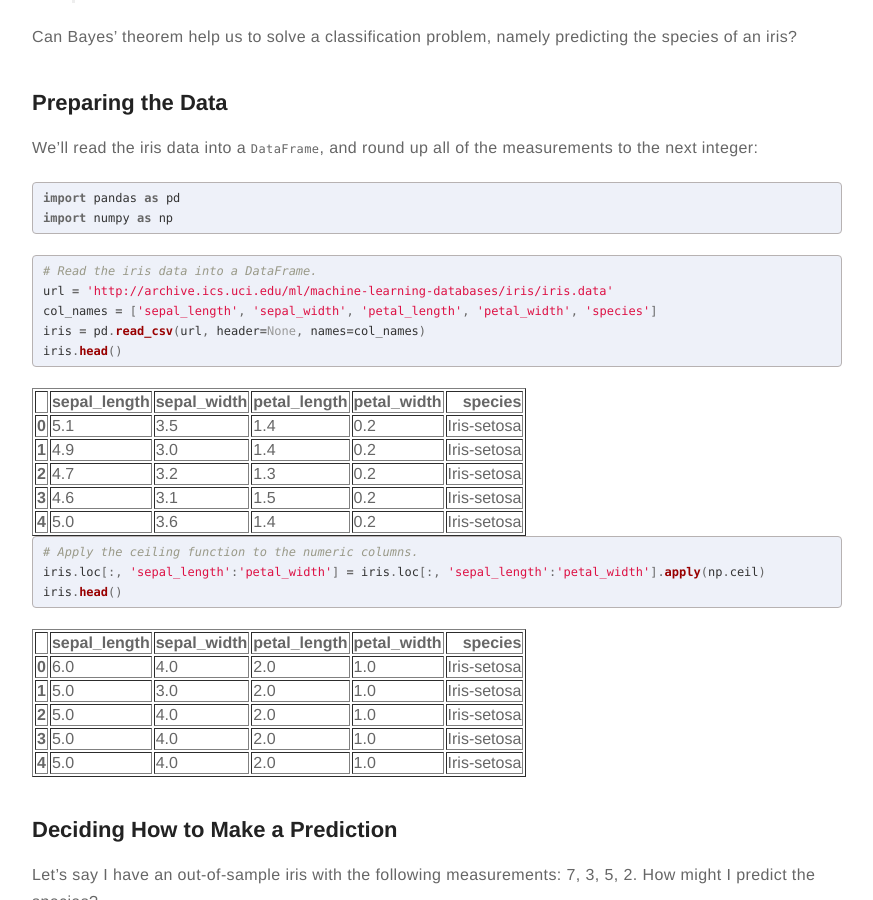
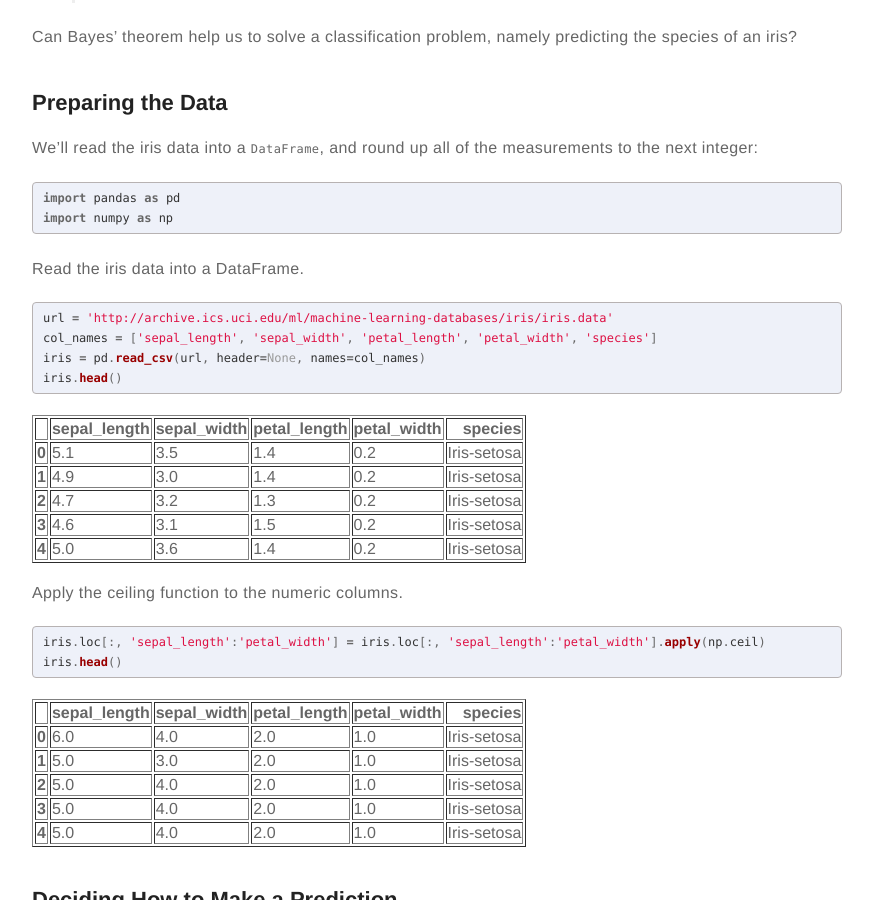
Before and after one commit to meccaLeccaHi/meccaLeccaHi.github.io, a Jekyll site: the page built from _posts/2018-11-14-bayesian-classification.md, in a window 1280 px wide and 900 px high, scrolled down 921 px. Shown: the whole window, without its empty margins (203-1076 px from the left). Built offline with Jekyll 4.4.1, drawn with Linux system fonts in a browser that asks for light colours; formulas are drawn with MathJax 3; comment, search, counter and statistics services are not loaded.

Commit message:
fixing spacing

````diff
--- a/_posts/2018-11-14-bayesian-classification.md
+++ b/_posts/2018-11-14-bayesian-classification.md
@@ -35,16 +35,13 @@ import pandas as pd
 import numpy as np
 ```
 
-
+Read the iris data into a DataFrame.
 ```python
-# Read the iris data into a DataFrame.
 url = 'http://archive.ics.uci.edu/ml/machine-learning-databases/iris/iris.data'
 col_names = ['sepal_length', 'sepal_width', 'petal_length', 'petal_width', 'species']
 iris = pd.read_csv(url, header=None, names=col_names)
 iris.head()
 ```
-
-
 
 
 <div>
@@ -118,9 +115,8 @@ iris.head()
 </div>
 
 
-
+Apply the ceiling function to the numeric columns.
 ```python
-# Apply the ceiling function to the numeric columns.
 iris.loc[:, 'sepal_length':'petal_width'] = iris.loc[:, 'sepal_length':'petal_width'].apply(np.ceil)
 iris.head()
 ```
````
